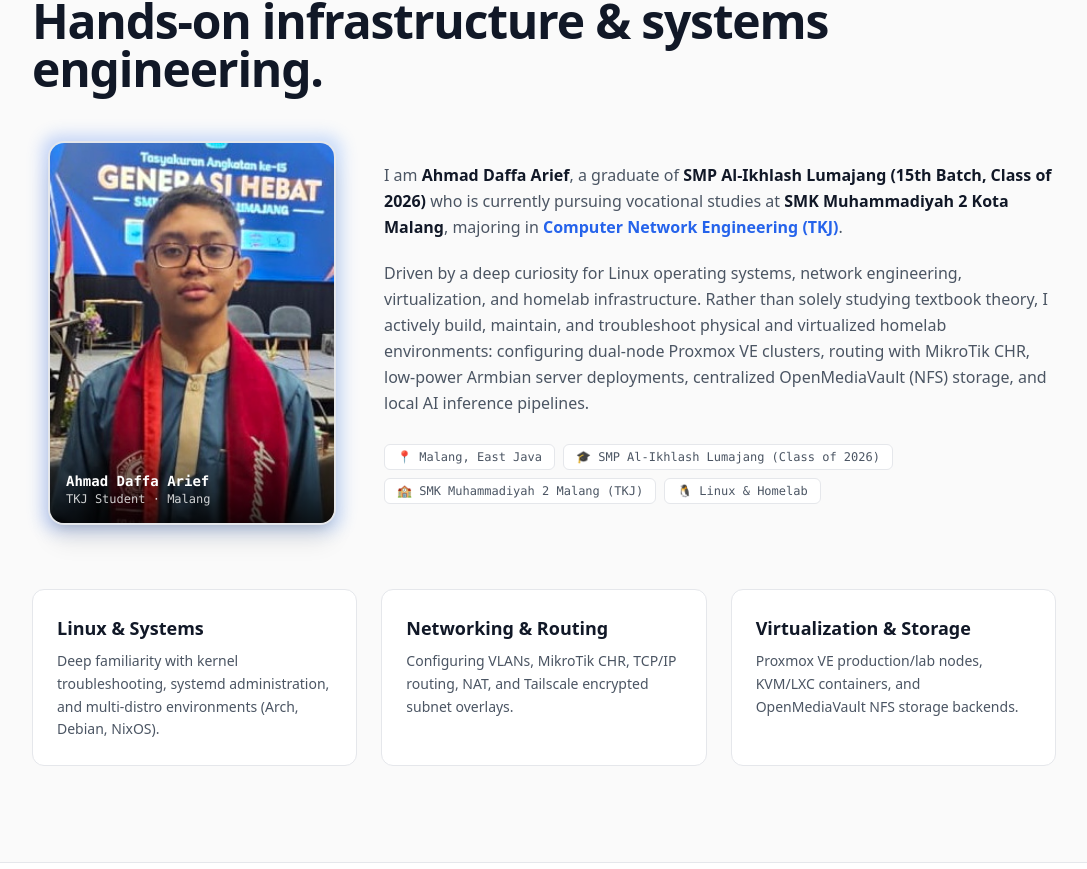
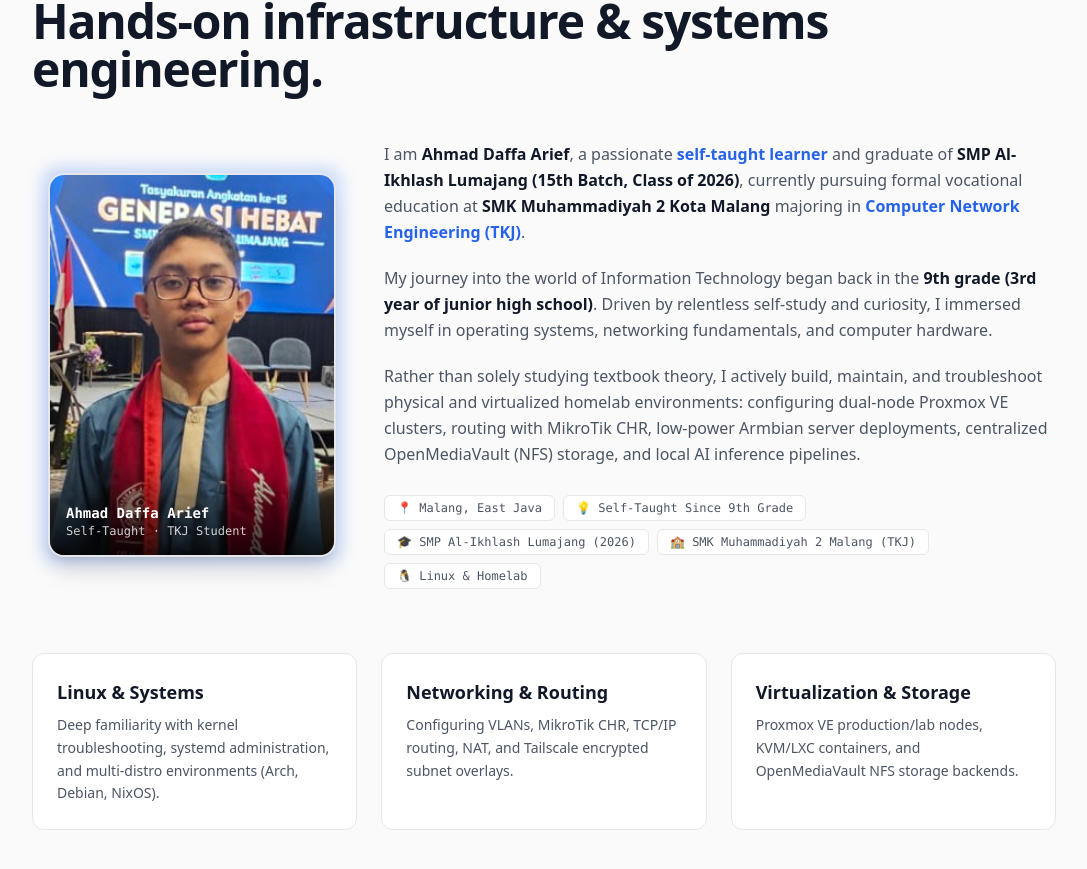
Before and after one commit to uwong241/website-portfolio, a React (Vite) app: page / in a window 1280 px wide. Shown: the part 928-1797 px from the top of the page, without its empty margins (96-1183 px from the left). Built offline with nearby package versions, Linux system fonts and the light colour scheme.

Commit message:
feat: add self-taught learner background starting from 9th grade in About section

```diff
--- a/src/sections/About.tsx
+++ b/src/sections/About.tsx
@@ -18,7 +18,7 @@ export const About = () => {
                 {/* Subtle outer glow on dark mode */}
                 <div className="absolute -inset-1.5 bg-gradient-to-r from-accent to-blue-500 rounded-2xl blur opacity-25 group-hover:opacity-40 transition duration-300"></div>
 
-                <div className="relative w-64 h-80 sm:w-72 sm:h-96 rounded-2xl overflow-hidden border-2 border-border shadow-xl bg-surface">
+                <div className="relative w-64 h-80 sm:w-72 sm:h-96 rounded-2xl overflow-hidden border-2 border-border shadow-xl bg-surface card-lift">
                   <img
                     src="/profile.jpeg"
                     alt={PROFILE.name}
@@ -28,7 +28,7 @@ export const About = () => {
                   {/* Bottom badge */}
                   <div className="absolute bottom-0 inset-x-0 bg-gradient-to-t from-black/80 via-black/40 to-transparent p-4 pt-10 text-white">
                     <p className="font-mono text-sm font-bold">{PROFILE.name}</p>
-                    <p className="text-xs text-white/80 font-mono">TKJ Student · Malang</p>
+                    <p className="text-xs text-white/80 font-mono">Self-Taught · TKJ Student</p>
                   </div>
                 </div>
               </div>
@@ -37,14 +37,18 @@ export const About = () => {
             {/* Narrative Story */}
             <div className="md:col-span-8 prose prose-lg text-secondary space-y-5 leading-relaxed">
               <p>
-                I am <strong className="text-primary">{PROFILE.name}</strong>, a graduate of <strong className="text-primary">SMP Al-Ikhlash Lumajang (15th Batch, Class of 2026)</strong> who is currently pursuing vocational studies at <strong className="text-primary">SMK Muhammadiyah 2 Kota Malang</strong>, majoring in <strong className="text-accent font-semibold">Computer Network Engineering (TKJ)</strong>.
+                I am <strong className="text-primary">{PROFILE.name}</strong>, a passionate <strong className="text-accent">self-taught learner</strong> and graduate of <strong className="text-primary">SMP Al-Ikhlash Lumajang (15th Batch, Class of 2026)</strong>, currently pursuing formal vocational education at <strong className="text-primary">SMK Muhammadiyah 2 Kota Malang</strong> majoring in <strong className="text-accent font-semibold">Computer Network Engineering (TKJ)</strong>.
               </p>
               <p>
-                Driven by a deep curiosity for Linux operating systems, network engineering, virtualization, and homelab infrastructure. Rather than solely studying textbook theory, I actively build, maintain, and troubleshoot physical and virtualized homelab environments: configuring dual-node Proxmox VE clusters, routing with MikroTik CHR, low-power Armbian server deployments, centralized OpenMediaVault (NFS) storage, and local AI inference pipelines.
+                My journey into the world of Information Technology began back in the <strong className="text-primary">9th grade (3rd year of junior high school)</strong>. Driven by relentless self-study and curiosity, I immersed myself in operating systems, networking fundamentals, and computer hardware.
+              </p>
+              <p>
+                Rather than solely studying textbook theory, I actively build, maintain, and troubleshoot physical and virtualized homelab environments: configuring dual-node Proxmox VE clusters, routing with MikroTik CHR, low-power Armbian server deployments, centralized OpenMediaVault (NFS) storage, and local AI inference pipelines.
               </p>
               <div className="pt-2 flex flex-wrap gap-2 text-xs font-mono text-secondary">
                 <span className="px-3 py-1 rounded-md bg-surface border border-border">📍 Malang, East Java</span>
-                <span className="px-3 py-1 rounded-md bg-surface border border-border">🎓 SMP Al-Ikhlash Lumajang (Class of 2026)</span>
+                <span className="px-3 py-1 rounded-md bg-surface border border-border">💡 Self-Taught Since 9th Grade</span>
+                <span className="px-3 py-1 rounded-md bg-surface border border-border">🎓 SMP Al-Ikhlash Lumajang (2026)</span>
                 <span className="px-3 py-1 rounded-md bg-surface border border-border">🏫 SMK Muhammadiyah 2 Malang (TKJ)</span>
                 <span className="px-3 py-1 rounded-md bg-surface border border-border">🐧 Linux & Homelab</span>
               </div>
```
